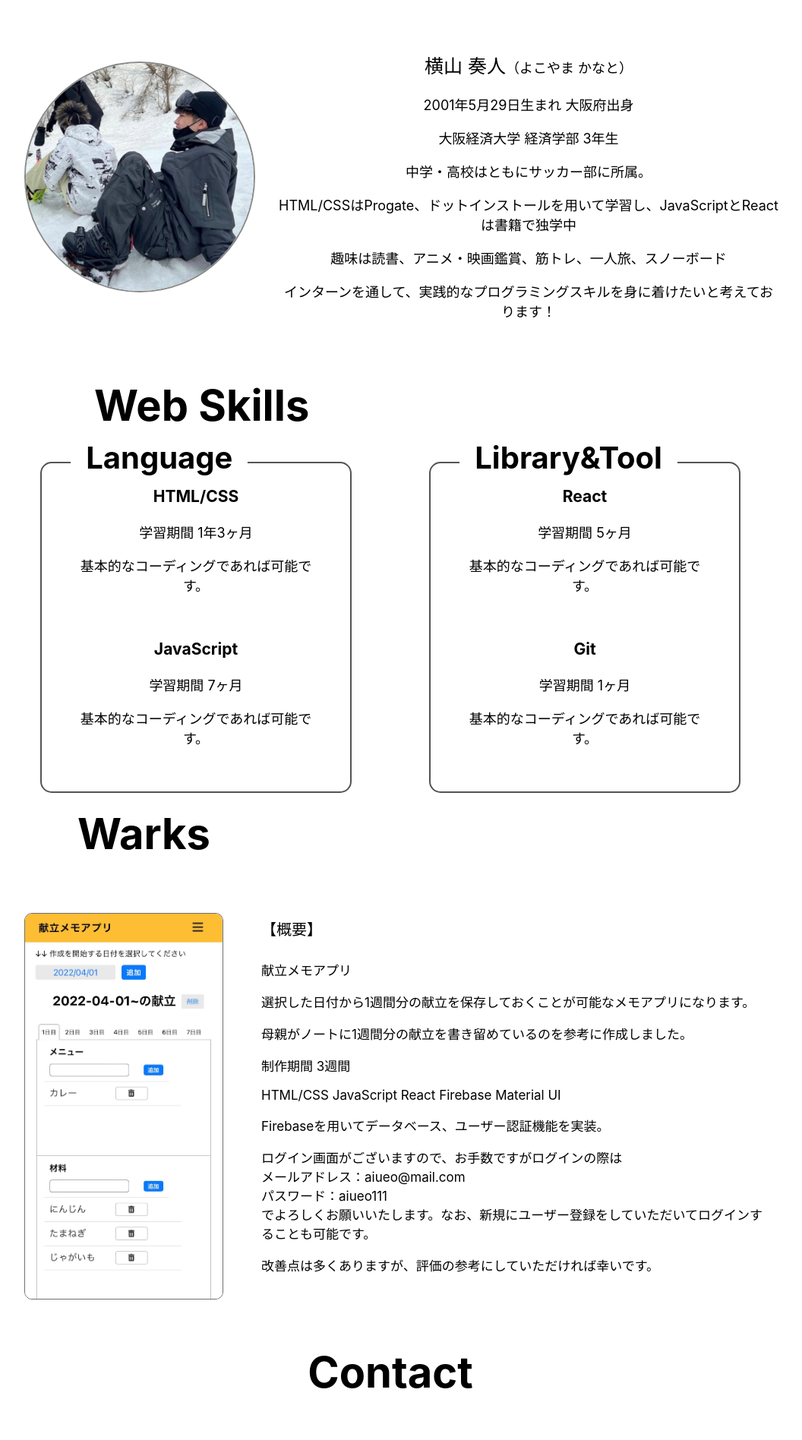
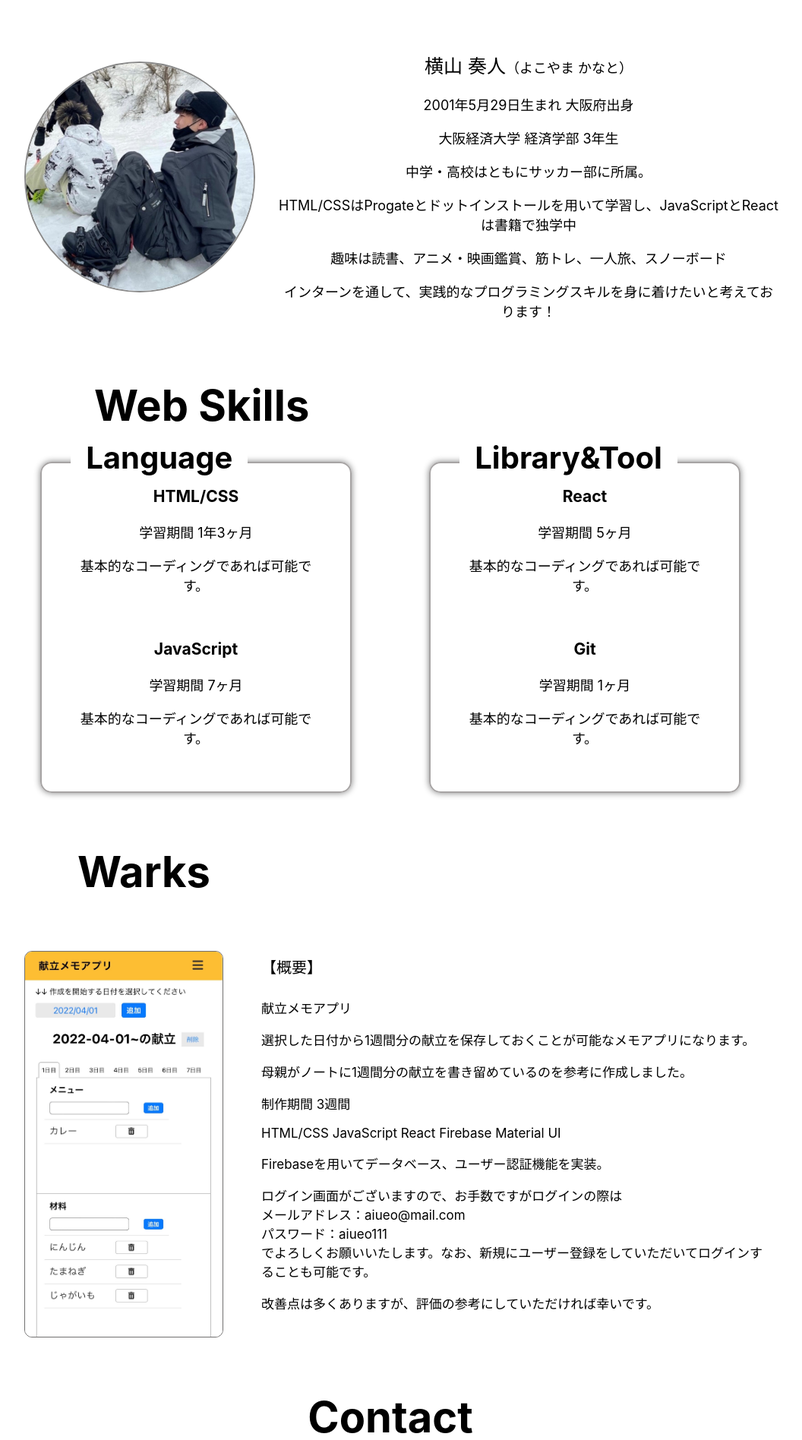
Before and after one commit to knt529/knts_site, a React (Create React App) app: page / in a window 1280 px wide. Shown: the part 901-2797 px from the top of the page at 76% size, without its empty margins (126-1182 px from the left). Built offline with nearby package versions, Linux system fonts and the light colour scheme.

Commit message:
スクロール機能を追加

```diff
--- a/package.json
+++ b/package.json
@@ -13,6 +13,8 @@
     "react": "^18.0.0",
     "react-dom": "^18.0.0",
     "react-scripts": "5.0.1",
+    "react-scroll": "^1.8.7",
+    "scrollreveal": "^4.0.9",
     "typescript": "^4.6.3",
     "web-vitals": "^2.1.4"
   },
--- a/src/tsx/styles/block/About.css
+++ b/src/tsx/styles/block/About.css
@@ -1,5 +1,5 @@
 .about{
-  width: 70%;
+  width: 71%;
   margin: 0 auto;
   padding: 20px 20px 40px 20px;
 }
--- a/src/tsx/styles/block/Header.css
+++ b/src/tsx/styles/block/Header.css
@@ -6,6 +6,7 @@
   display: flex;
   justify-content: space-between;
   background: rgb(229, 226, 226);
+  box-shadow: 0 0 8px rgb(36, 36, 36);
   border-radius: 50px;
   margin: 5px 3px;
   width: 99.5%;
--- a/src/tsx/styles/block/Skill.css
+++ b/src/tsx/styles/block/Skill.css
@@ -16,7 +16,8 @@
 }
 .skill_contents{
   position: relative;
-  border: 2px solid rgb(85, 84, 84);
+  border: 2px solid rgb(167, 164, 164);
+  box-shadow: 0 0 8px gray;
   border-radius: 15px;
   padding: 30px;
   padding-top: 0;
--- a/src/tsx/styles/block/Wark.css
+++ b/src/tsx/styles/block/Wark.css
@@ -1,7 +1,7 @@
 .warks {
   text-align: center;
   width: 80%;
-  margin: 50px auto;
+  margin:100px auto;
   margin-bottom: 0;
   text-align: center;
 }
--- /dev/null
+++ b/src/tsx/views/components/atoms/ScrollReveal.jsx
@@ -0,0 +1,21 @@
+import ScrollReveal from "scrollreveal";
+import { useRef, useEffect } from "react";
+
+const Scroll = ({ children }) => {
+
+  const sectionRef = useRef();
+  useEffect(() => {
+    if (sectionRef.current) {
+      ScrollReveal().reveal(sectionRef.current, {
+        reset: false,
+        delay: 700,
+        opacity: 0,
+        distance: "40px",
+      });
+    }
+  },[]);
+
+  return (<section ref={sectionRef}>{children}</section>)
+}
+
+export{ Scroll }
--- a/src/tsx/views/components/block/About.jsx
+++ b/src/tsx/views/components/block/About.jsx
@@ -1,12 +1,17 @@
 import "../../../styles/block/About.css"
 
 import face from "../../../../img/face.jpg"
+import {Scroll} from "../atoms/ScrollReveal"
 
 function About() {
   return(
     <div>
      <div className="about">
+      <Scroll>
         <h1 className="title">About Me</h1>
+      </Scroll>
+      <Scroll>
+
           <div className="site-about">
           <div className="face"><img src={face}></img></div>
           <div className="aboutContent">
@@ -14,12 +19,13 @@ function About() {
           <p>2001年5月29日生まれ 大阪府出身</p>
           <p>大阪経済大学 経済学部 3年生</p>
           <p>中学・高校はともにサッカー部に所属。</p>
-       <p>HTML/CSSはProgate、ドットインストールを用いて学習し、JavaScriptとReactは書籍で独学中
+          <p>HTML/CSSはProgateとドットインストールを用いて学習し、JavaScriptとReactは書籍で独学中
           </p>
           <p>趣味は読書、アニメ・映画鑑賞、筋トレ、一人旅、スノーボード</p>
           <p >インターンを通して、実践的なプログラミングスキルを身に着けたいと考えております！</p>
           </div>
         </div>
+      </Scroll>
       </div>
     </div>
   )
--- a/src/tsx/views/components/block/Contact.jsx
+++ b/src/tsx/views/components/block/Contact.jsx
@@ -1,6 +1,8 @@
 import "../../../styles/block/Contact.css"
 
 import React from 'react';
+
+import {Scroll} from "../atoms/ScrollReveal"
 
 
 class Contact extends React.Component {
@@ -61,8 +63,12 @@ class Contact extends React.Component {
     return (
         <div className='Form' id="contact">
         <div className="Contact">
-          <h1 className="title">Contact</h1>
-          {contactForm}
+          <Scroll>
+            <h1 className="title">Contact</h1>
+          </Scroll>
+          <Scroll>
+            {contactForm}
+          </Scroll>
           </div>
         </div>
     );
--- a/src/tsx/views/components/block/Skill.jsx
+++ b/src/tsx/views/components/block/Skill.jsx
@@ -1,12 +1,17 @@
 import Content from "../atoms/Content"
 
 import "../../../styles/block/Skill.css"
+import {Scroll} from "../atoms/ScrollReveal"
 
 function Skill() {
   return(
     <div className="skills" id="skills">
+      <Scroll>
       <h1 className="title" >Web Skills</h1>
+      </Scroll>
+        <Scroll>
       <div className="skill">
+
         <div className="language">
            <h1>Language</h1>
              <div className="skill_contents">
@@ -60,8 +65,9 @@ function Skill() {
                />
                </section>
              </div>
-        </div>
+         </div>
       </div>
+        </Scroll>
     </div>
   )
  }
--- a/src/tsx/views/components/block/Wark.jsx
+++ b/src/tsx/views/components/block/Wark.jsx
@@ -3,10 +3,16 @@ import menu_app2 from "../../../../img/menu_app2.png"
 
 import "../../../styles/block/Wark.css"
 
+import {Scroll} from "../atoms/ScrollReveal"
+
 function Wark() {
   return(
     <div className="warks" id="warks">
+      <Scroll>
         <h1 className="title">Warks</h1>
+      </Scroll>
+      <Scroll>
+
         <div className="warkContent">
         <section>
         <div className="menu_app_page">
@@ -26,6 +32,7 @@ function Wark() {
         </div>
         </section>
         </div>
+      </Scroll>
 </div>
   )
 }
```
Also changed, not shown: 1 other file (tests, documents, lock files or other folders). Lines whose indentation alone changed are shown as unchanged.
